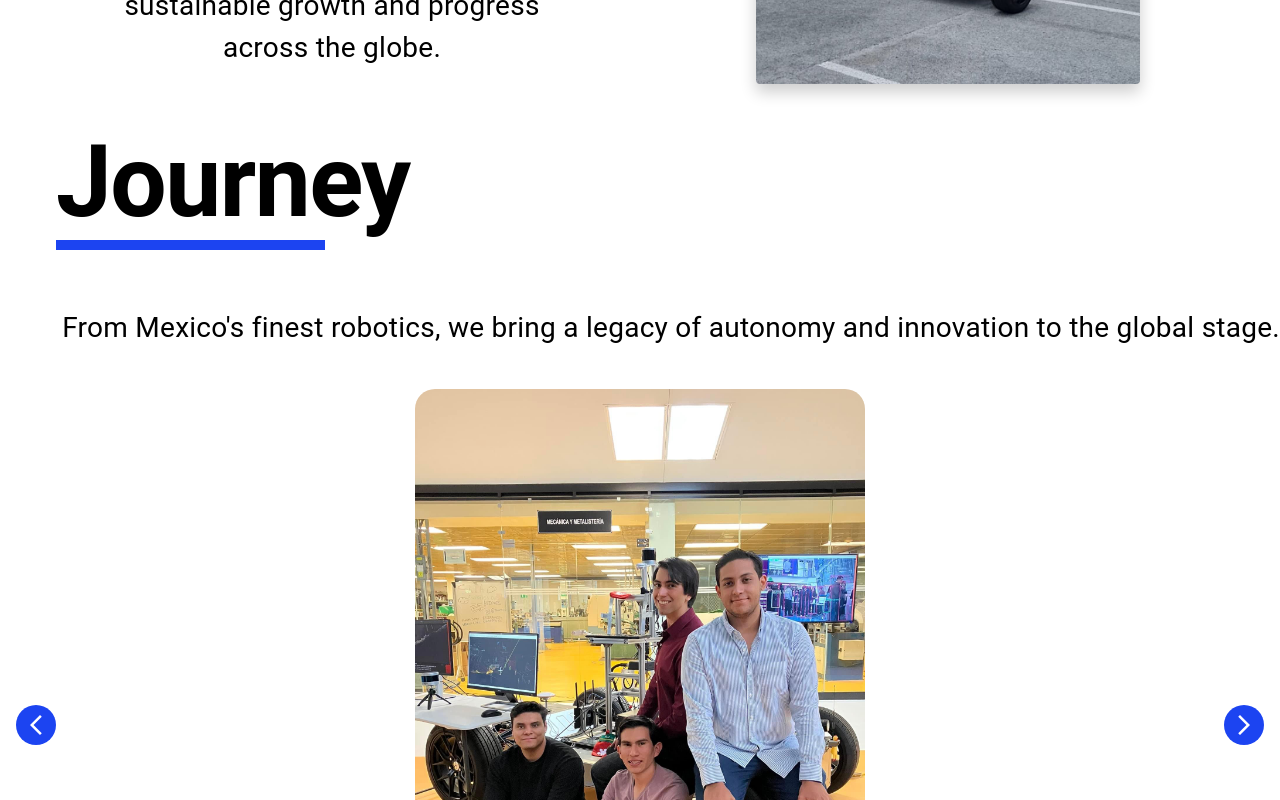
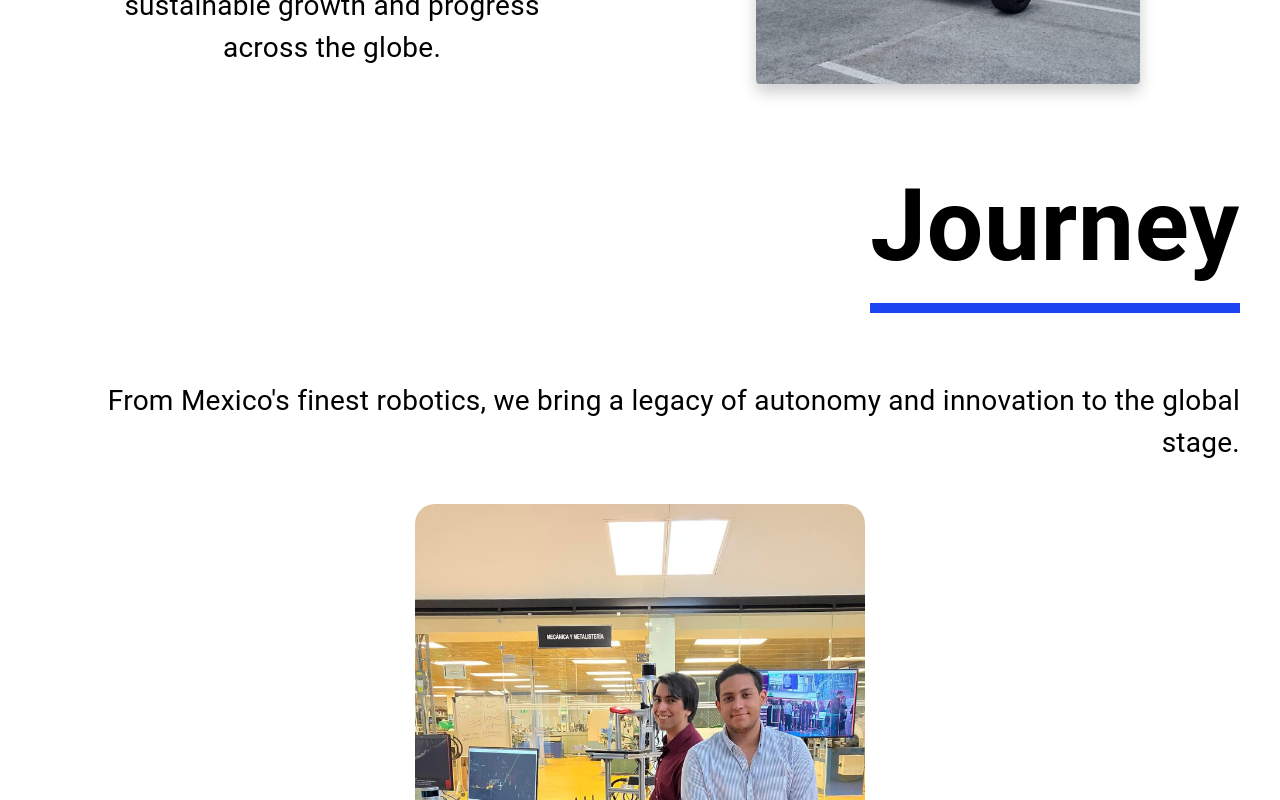
Before and after one commit to Amoxtli-Developers/orza-website, a React (Create React App) app: page / in a window 1280 px wide. Shown: the part 3460-4260 px from the top of the page. Built offline with nearby package versions, Linux system fonts and the light colour scheme.

Commit message:
final changes

```diff
--- a/src/components/Journey/Journey.js
+++ b/src/components/Journey/Journey.js
@@ -6,19 +6,17 @@ import {
 } from "@mui/icons-material";
 
 const slides = [
-
   {
-    imgPath: '/A3.JPG',
+    imgPath: "/A3.JPG",
   },
   {
-    imgPath: '/A5.JPG',
+    imgPath: "/A5.JPG",
   },
   {
-    imgPath: '/A4.jpg',
+    imgPath: "/A4.jpg",
   },
   {
-    imgPath: '/A6.JPG',
-
+    imgPath: "/A6.JPG",
   },
 ];
 
@@ -74,32 +72,34 @@ export default function Journey() {
   };
 
   return (
-
-    <Box sx={{ width: '100%', overflow: 'hidden' }}>
+    <Box
+      sx={{
+        overflow: "hidden",
+        padding: { xs: 2, sm: 5, md: 5 },
+      }}
+    >
+      <Box sx={{ textAlign: { xs: "center", md: "right" } }}>
         <Typography
-        variant="h1"
-        component="h1"
+          variant="h4"
+          component="h4"
           gutterBottom
           sx={{
             fontWeight: "bold",
-          fontSize: { xs: "2.5rem", sm: "4rem", md: "6rem", lg: "100px" },
-          textAlign: { xs: "center", md: "left" },
-          ml: { xs: 3, sm: 7 },
-          position: 'relative',
-          '&:after': {
-            content: '""',
-            position: 'absolute',
-            bottom: -10,
-            left: { xs: '50%', md: '0' },
-            transform: { xs: 'translateX(-50%)', md: 'none' },
-            width: '22%',
+            fontSize: {
+              xs: "2.5rem",
+              sm: "3.5rem",
+              md: "4.5rem",
+              lg: "100px",
+            },
+
             borderBottom: `10px solid ${underlineColor}`,
-            transition: 'width .3s',
-          }
+            pb: { xs: 1, sm: 2 },
+            display: "inline-block",
           }}
         >
           Journey
         </Typography>
+      </Box>
 
       <Typography
         variant="body1"
@@ -111,7 +111,6 @@ export default function Journey() {
           ml: { xs: 3, sm: 7 },
 
           textAlign: { xs: "center", md: "right" },
-
         }}
         id="journey"
       >
--- a/src/routes/Home.js
+++ b/src/routes/Home.js
@@ -38,7 +38,7 @@ function Home() {
   });
   const { ref: refJourney, inView: inViewJourney } = useInView({
     triggerOnce: true,
-    threshold: 1, // Adjust this threshold as needed
+    threshold: 0.5, // Adjust this threshold as needed
   });
 
   const [isLoading, setIsLoading] = useState(true);
@@ -157,7 +157,7 @@ function Home() {
         </Fade>
       </div>
       <div ref={refJourney} style={{ transition: "all 1s ease-in-out" }}>
-        <Fade in={inViewJourney} timeout={2000}>
+        <Fade in={inViewJourney} timeout={1000}>
           <div>
             <Journey />
           </div>
```
Also changed, not shown: src/components/Vision/Vision.js (indentation only). Lines whose indentation alone changed are shown as unchanged.
